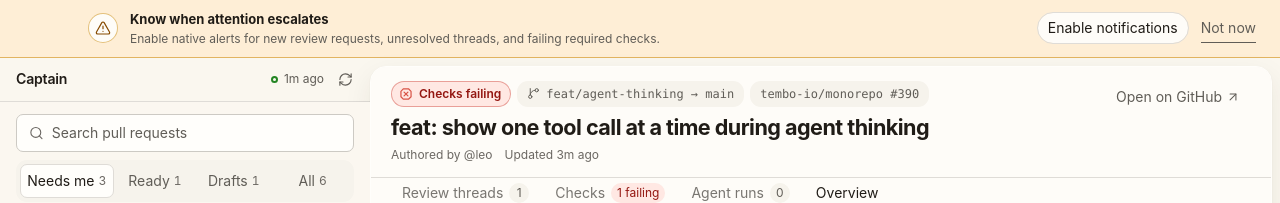
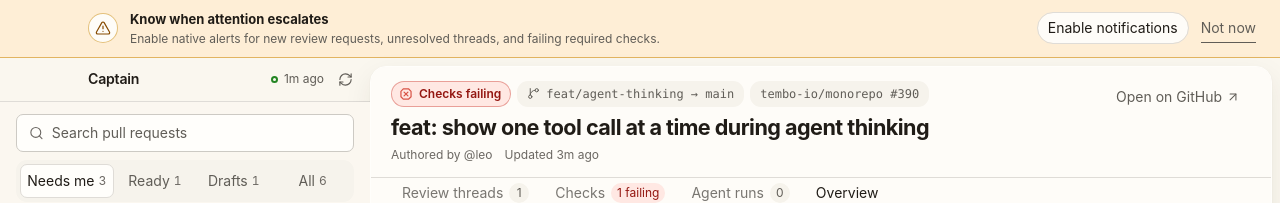
Before and after one commit to leoengithub/mission-control-desktop, a React (Vite) app: page / in a window 1280 px wide. Shown: the top 203 px of the page. Built offline with nearby package versions, Linux system fonts and the light colour scheme.

Commit message:
fix: inset native workspace headers

```diff
--- a/src/components/InboxWorkspace.tsx
+++ b/src/components/InboxWorkspace.tsx
@@ -143,7 +143,7 @@ export function InboxWorkspace({
       <div className="grid min-h-0 min-w-0 flex-1 grid-cols-[minmax(330px,370px)_minmax(0,1fr)] max-[1120px]:grid-cols-[340px_minmax(0,1fr)] max-[980px]:grid-cols-[320px_minmax(0,1fr)]">
         <aside className="flex min-h-0 min-w-0 flex-col overflow-hidden" aria-label="Pull requests">
           <header
-            className="flex min-h-11 shrink-0 basis-11 items-center justify-between gap-2 border-b border-hairline pr-2.5 pl-4"
+            className="flex min-h-11 shrink-0 basis-11 items-center justify-between gap-2 border-b border-hairline pr-2.5 pl-[88px]"
             data-tauri-drag-region
           >
             <h1 className="m-0 overflow-hidden text-[0.88rem] font-semibold tracking-[-0.015em] text-ellipsis whitespace-nowrap">
--- a/src/components/SettingsWorkspace.tsx
+++ b/src/components/SettingsWorkspace.tsx
@@ -114,7 +114,7 @@ export function SettingsWorkspace({
         id="main-content"
       >
         <header
-          className="flex min-h-14 items-center justify-between border-b border-hairline bg-surface pr-6 pl-4"
+          className="flex min-h-14 items-center justify-between border-b border-hairline bg-surface pr-6 pl-[88px]"
           data-tauri-drag-region
         >
           <div className="flex items-center gap-3">
@@ -154,7 +154,7 @@ export function SettingsWorkspace({
       id="main-content"
     >
       <header
-        className="flex min-h-14 items-center justify-between border-b border-hairline bg-surface pr-6 pl-4"
+        className="flex min-h-14 items-center justify-between border-b border-hairline bg-surface pr-6 pl-[88px]"
         data-tauri-drag-region
       >
         <div className="flex items-center gap-3">
```
